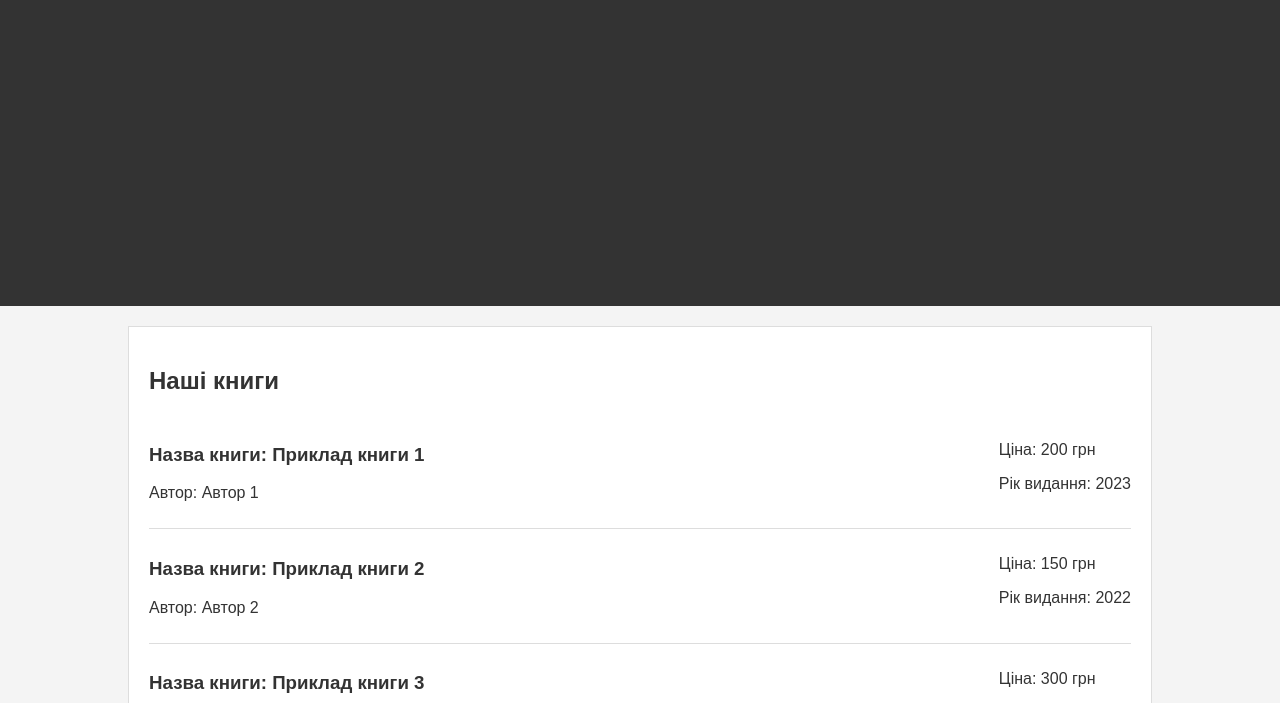
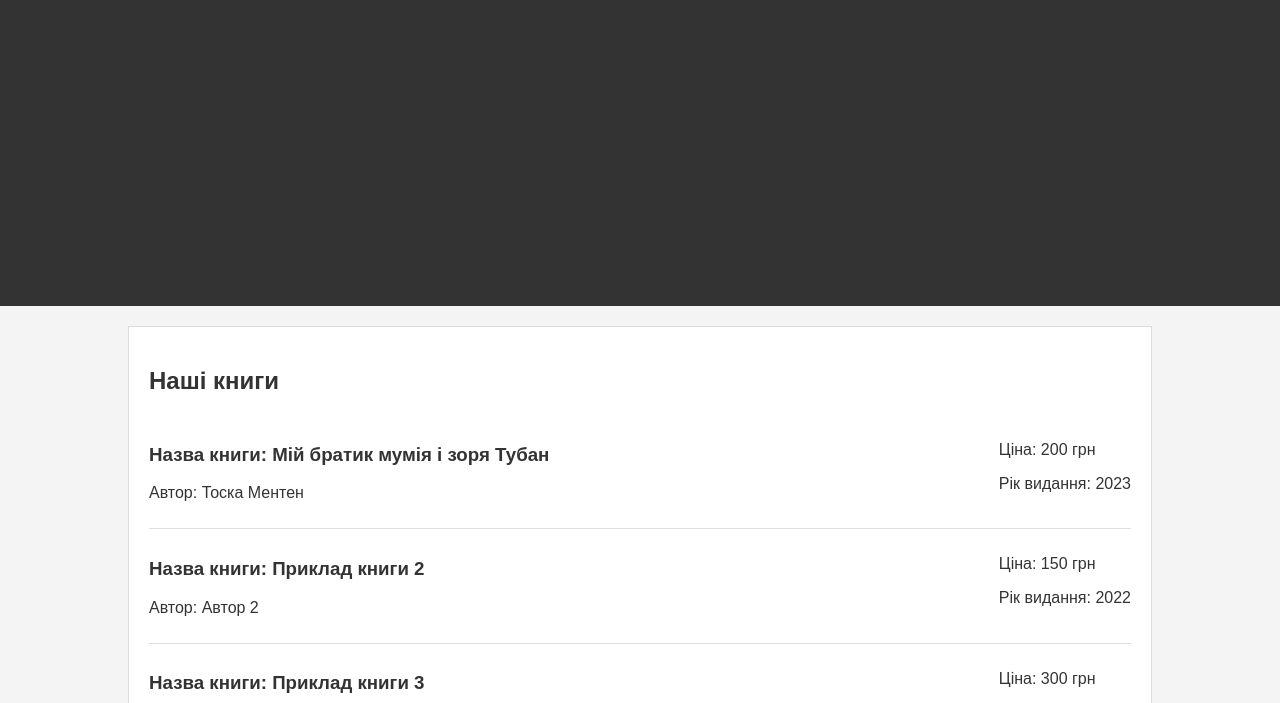
Before and after one commit to NBG3/NBG3.github.io, a plain HTML site: page index.html in a window 1280 px wide. Shown: the part 397-1100 px from the top of the page. Drawn offline with Linux system fonts and the light colour scheme.

Commit message:
Update index.html

```diff
--- a/index.html
+++ b/index.html
@@ -130,8 +130,8 @@
             <h2>Наші книги</h2>
             <div class="book">
                 <div>
-                    <h3>Назва книги: Приклад книги 1</h3>
-                    <p>Автор: Автор 1</p>
+                    <h3>Назва книги: Мій братик мумія і зоря Тубан</h3>
+                    <p>Автор: Тоска Ментен</p>
                 </div>
                 <div>
                     <p>Ціна: 200 грн</p>
```
